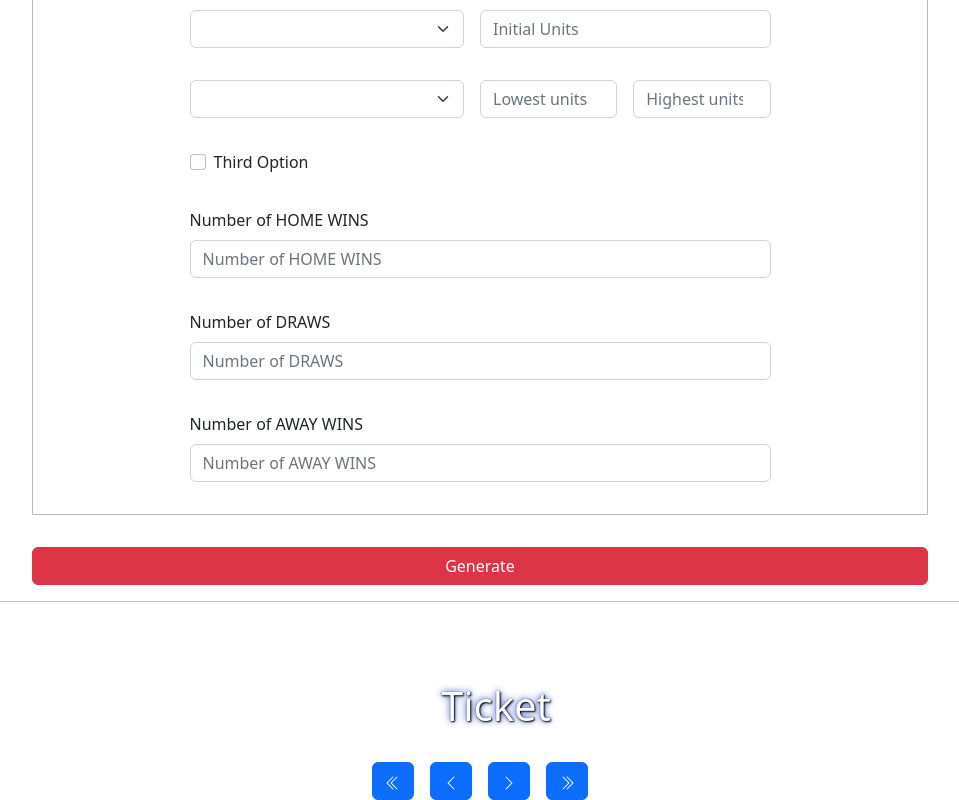
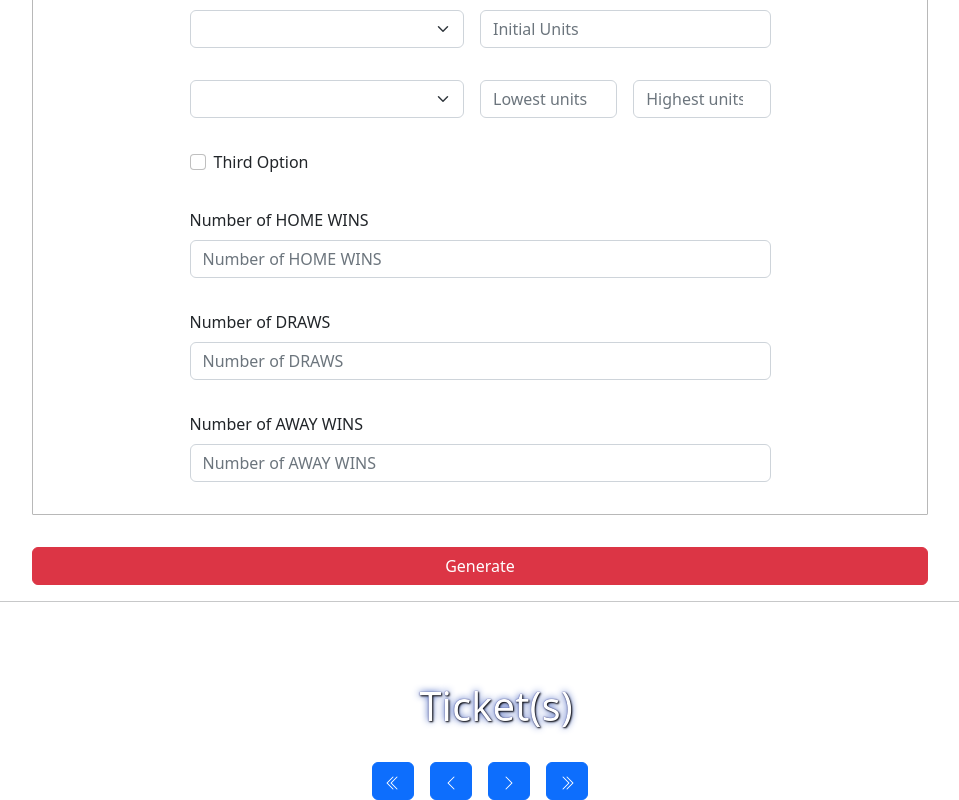
Before and after one commit to quanmeo1406/combination-calculator, a plain HTML site: page index.html in a window 1280 px wide. Shown: the part 642-1442 px from the top of the page, without its empty margins (160-1119 px from the left). Drawn offline with nearby package versions, Linux system fonts and the light colour scheme; a script that the page names is missing.

Commit message:
change text

```diff
--- a/index.html
+++ b/index.html
@@ -198,7 +198,7 @@
     </div>
     <hr />
 
-    <h1 class="quan-txt-al quan-mt5 quan-ml quan-text-primary">Ticket</h1>
+    <h1 class="quan-txt-al quan-mt5 quan-ml quan-text-primary">Ticket(s)</h1>
     <div class="quan-table">
       <div id="numOfComb"></div>
       <div class="quan-flex-center quan-mt">
```
